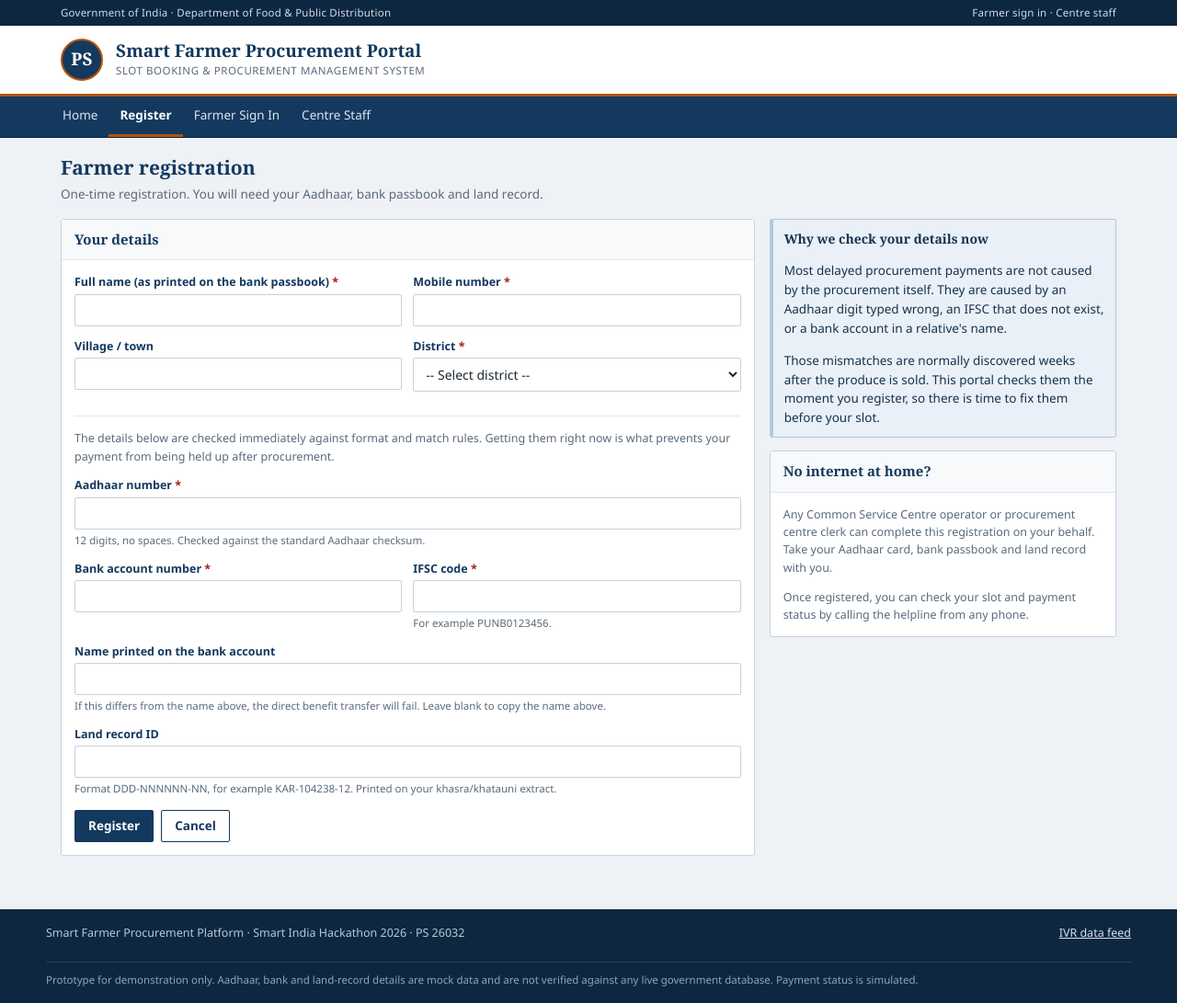
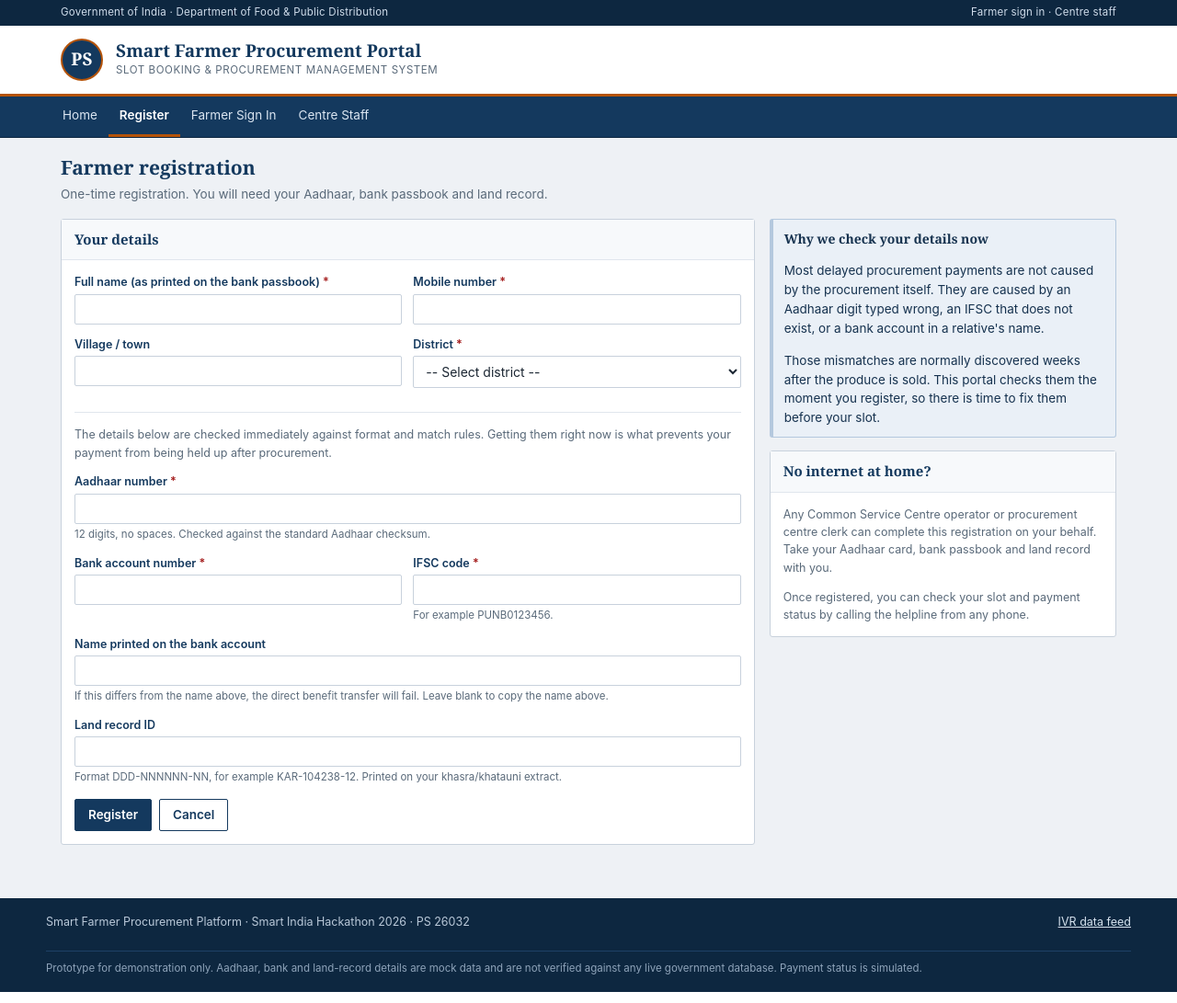
Before and after one commit to siddhulaheja-ctrl/farmer-procurement-platform, a Flask app: page /register in a window 1280 px wide. Shown: the whole page at 92% size. Run offline with Flask 3, Linux system fonts and the light colour scheme; the visitor is signed in with stand-in values (Sample User, id 1); data that the repository does not hold is empty.

Commit message:
Run on macOS and Linux: shell launchers, portable fonts, AirPlay port fallback
The Flask app was already portable; the wrapping was not.

- start_demo.sh, share_demo.sh, reset_demo.sh mirror the .bat launchers. They
  find python3 or python, install dependencies if missing, seed on first run,
  and open a browser via open(1) or xdg-open.
- macOS Monterey and later bind port 5000 for AirPlay Receiver, colliding with
  Flask's default. start_demo.sh detects the conflict with lsof and moves to
  5001, reporting that it has. app.py already honoured PORT.
- .gitattributes pins .sh to LF and .bat/.ps1 to CRLF, so a clone works on
  either platform; the shell scripts are committed with the executable bit.
- Font stack now leads with -apple-system/BlinkMacSystemFont and the monospace
  with ui-monospace/Menlo, so macOS renders in San Francisco rather than
  falling through Segoe UI and Roboto to Arial.

```diff
--- a/static/css/gov.css
+++ b/static/css/gov.css
@@ -24,8 +24,14 @@
     --text:        #1c2733;
     --muted:       #5a6a7a;
 
+    /* Cross-platform stacks: Segoe UI on Windows, San Francisco on macOS/iOS
+       (via -apple-system), Roboto on Android/ChromeOS, Arial everywhere else.
+       Georgia ships on Windows and macOS both, so the serif needs no variant. */
     --serif: Georgia, "Times New Roman", Times, serif;
-    --sans: "Segoe UI", Roboto, Arial, Helvetica, sans-serif;
+    --sans: -apple-system, BlinkMacSystemFont, "Segoe UI", Roboto,
+            "Helvetica Neue", Arial, Helvetica, sans-serif;
+    --mono: ui-monospace, SFMono-Regular, "SF Mono", Menlo, Consolas,
+            "Courier New", monospace;
 }
 
 * { box-sizing: border-box; }
@@ -166,7 +172,7 @@ table.data td { padding: 8px 10px; border-bottom: 1px solid var(--border-soft);
 table.data tr:last-child td { border-bottom: none; }
 table.data tbody tr:hover { background: #f6f9fc; }
 table.data td.num, table.data th.num { text-align: right; font-variant-numeric: tabular-nums; }
-.mono { font-family: "Consolas", "Courier New", monospace; font-size: 12.5px; }
+.mono { font-family: var(--mono); font-size: 12.5px; }
 
 /* Definition list used on detail pages */
 dl.kv { margin: 0; display: grid; grid-template-columns: 1fr; gap: 0; }
```
Also changed, not shown: README.md, 4 other files.
